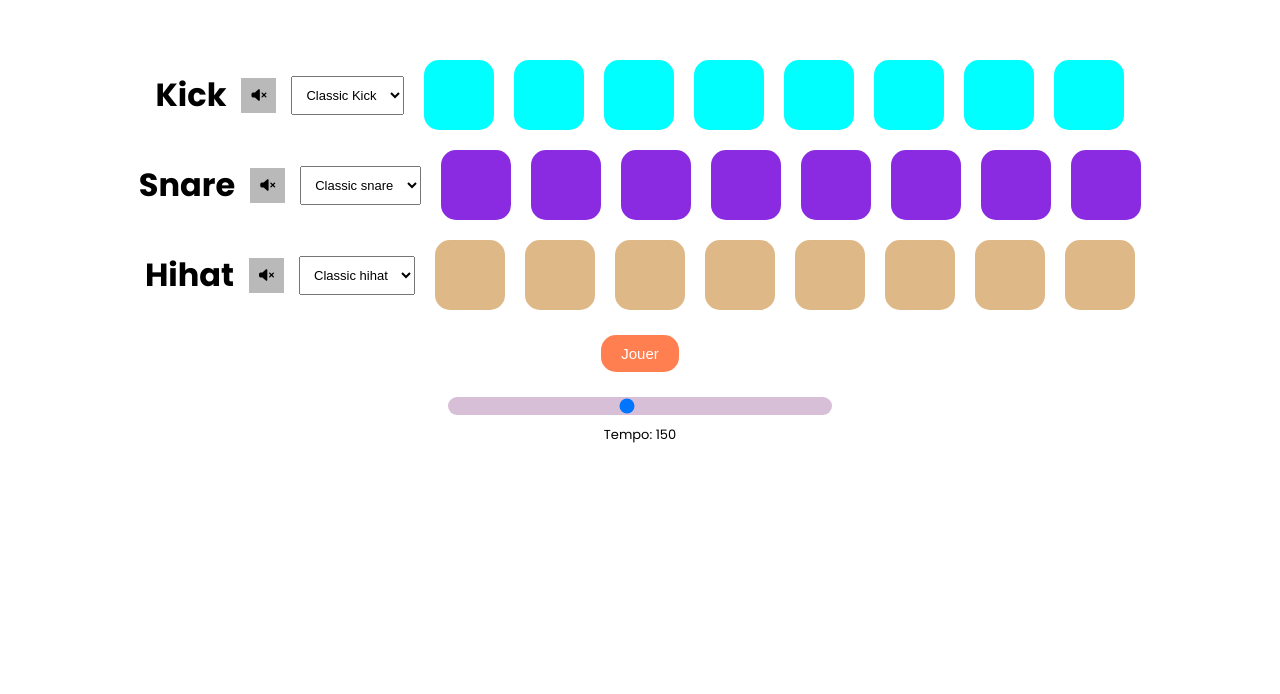
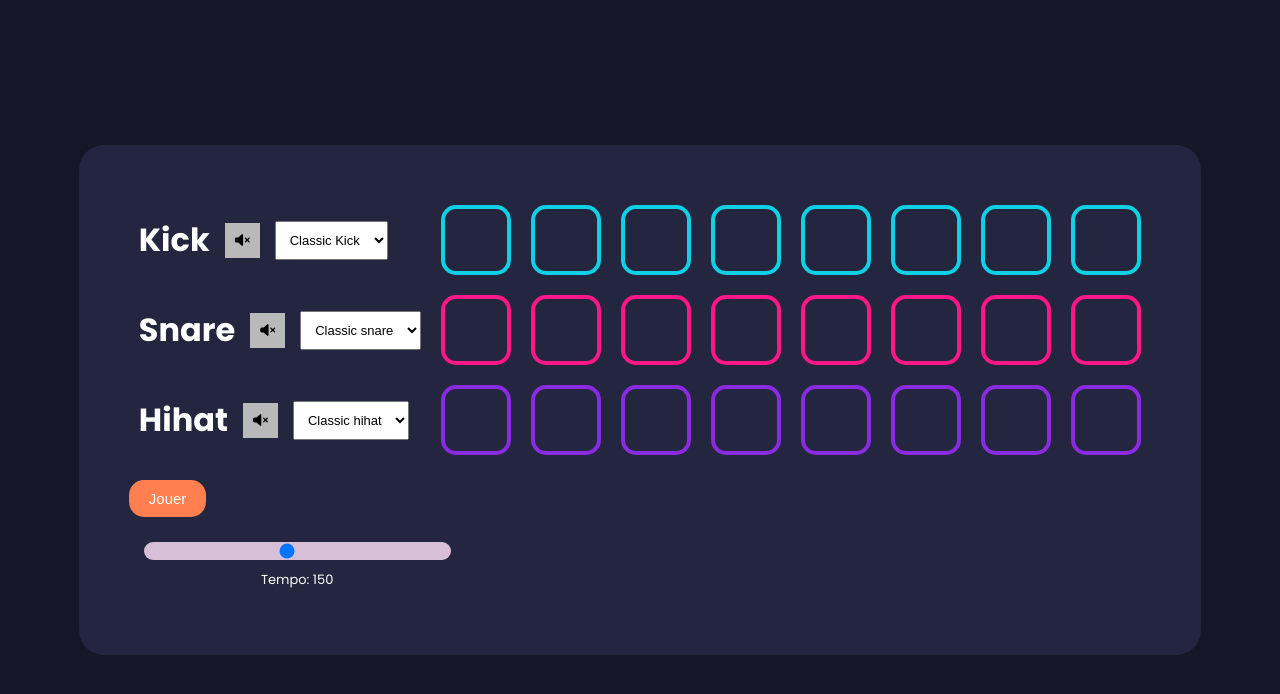
Before and after one commit to Mat2dr/BeatMaker, a plain HTML site: page index.html in a window 1280 px wide. Drawn offline with Linux system fonts and the light colour scheme.

Commit message:
color update

```diff
--- a/style.css
+++ b/style.css
@@ -6,14 +6,17 @@
 
 body {
   font-family: "Poppins", sans-serif;
+  background-color: #151729;
+  display: flex;
+  justify-content: center;
+  align-items: center;
+  height: 100vh;
 }
 
 .sequencer {
-  padding: 50px 0px;
-  display: flex;
-  flex-direction: column;
-  align-items: center;
-  justify-content: center;
+  padding: 50px 50px;
+  background-color: #23263e;
+  border-radius: 25px;
 }
 
 .controls {
@@ -22,6 +25,7 @@ body {
   align-items: center;
   margin: 0 10px;
   column-gap: 5px;
+  color: white;
 }
 
 i,
@@ -43,28 +47,29 @@ svg {
   border-radius: 15px;
 }
 .kick-pad {
-  background-color: aqua;
+  border: #0fd0e5 4px solid;
 }
 .snare-pad {
-  background-color: blueviolet;
+  border: #ff1687 4px solid;
 }
 .hihat-pad {
-  background-color: burlywood;
+  border: blueviolet 4px solid;
 }
 .kick-pad.active {
-  background-color: rgb(0, 187, 187);
+  background-color: #0fd0e5;
 }
 .snare-pad.active {
-  background-color: rgb(110, 32, 184);
+  background-color: #ff1687;
 }
 .hihat-pad.active {
-  background-color: rgb(187, 140, 78);
+  background-color: blueviolet;
 }
 
 .kick-track,
 .snare-track,
 .hihat-track {
   display: flex;
+  justify-content: space-between;
 }
 .kick,
 .snare,
@@ -114,6 +119,7 @@ select {
 .tempo p {
   font-size: 13px;
   text-align: center;
+  color: white;
 }
 
 @keyframes playTrack {
```
